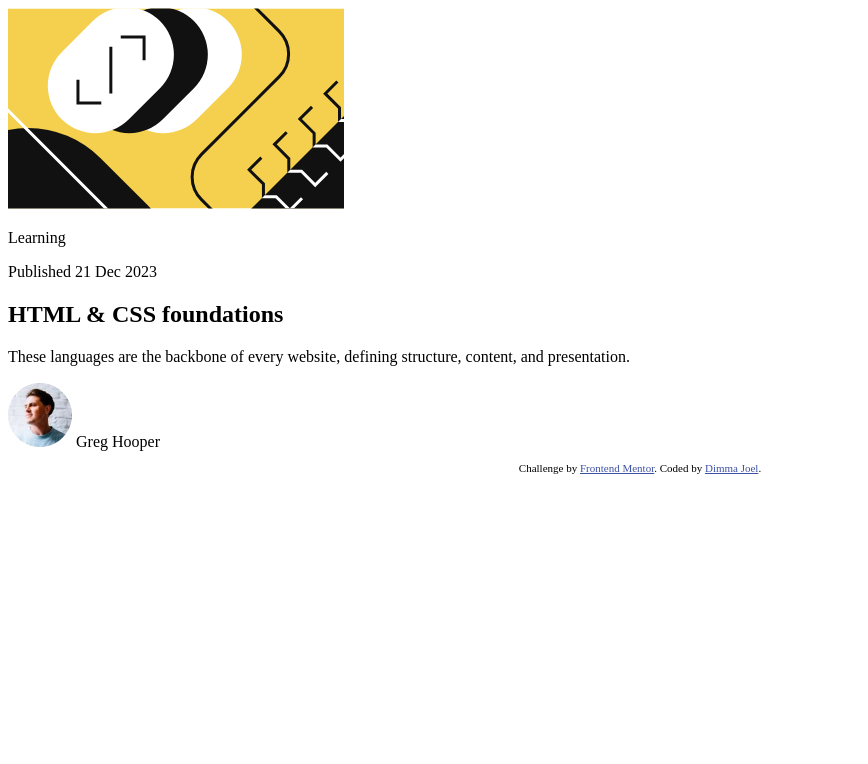
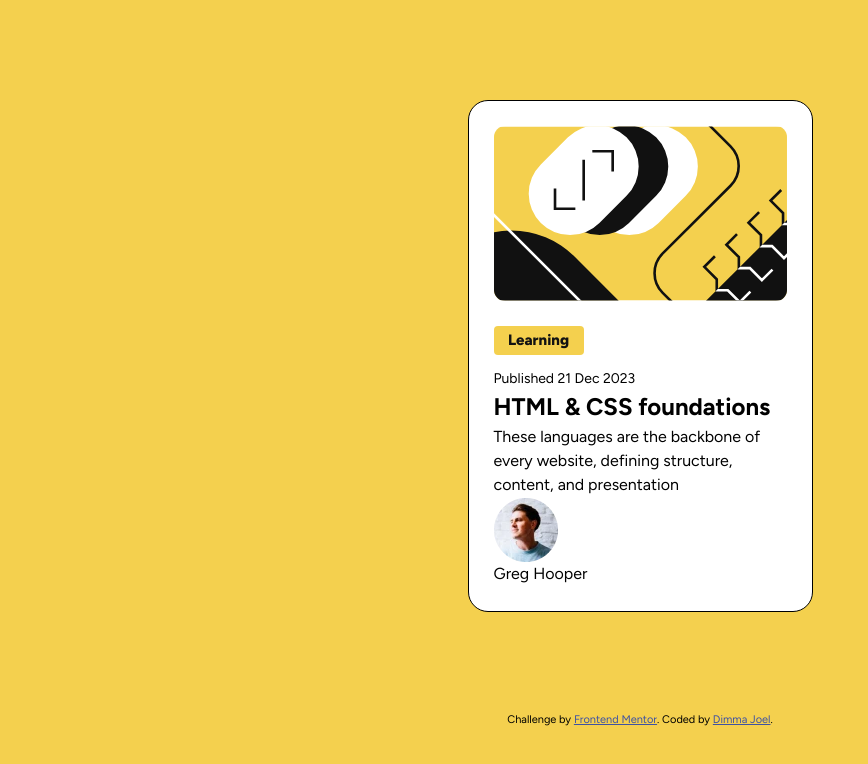
Before and after one commit to Dimma-Joel/frontend-mentor-challenges, a plain HTML site: page blog-preview-card-main/blog-preview-card-main/index.html in a window 1280 px wide. Shown: the whole page, without its empty margins (0-868 px from the left). Drawn offline with Linux system fonts and the light colour scheme.

Commit message:
Centered image

```diff
--- a/blog-preview-card-main/blog-preview-card-main/index.html
+++ b/blog-preview-card-main/blog-preview-card-main/index.html
@@ -12,23 +12,35 @@
       href="./assets/images/favicon-32x32.png"
     />
 
+    <link rel="preconnect" href="https://fonts.googleapis.com" />
+    <link rel="preconnect" href="https://fonts.gstatic.com" crossorigin />
+    <link
+      href="https://fonts.googleapis.com/css2?family=Figtree:ital,wght@0,300..900;1,300..900&display=swap"
+      rel="stylesheet"
+    />
+
     <title>Frontend Mentor | Blog preview card</title>
     <link rel="stylesheet" href="styles.css" />
   </head>
   <body>
     <main>
-      <img src="assets/images/illustration-article.svg" alt="" />
-      <p>Learning</p>
-      <p>Published 21 Dec 2023</p>
-      <h2>HTML & CSS foundations</h2>
+      <img
+        src="assets/images/illustration-article.svg"
+        alt="Main Image"
+        class="main-image"
+      />
+
+      <p class="learning">Learning</p>
+      <p class="publish-date">Published 21 Dec 2023</p>
+      <h2 class="course">HTML & CSS foundations</h2>
       <p>
         These languages are the backbone of every website, defining structure,
-        content, and presentation.
+        content, and presentation
       </p>
 
       <section>
-        <img src="assets/images/image-avatar.webp" alt="" />
-        <span>Greg Hooper</span>
+        <img src="assets/images/image-avatar.webp" alt="Author's Image" />
+        <p>Greg Hooper</p>
       </section>
     </main>
 
--- a/blog-preview-card-main/blog-preview-card-main/styles.css
+++ b/blog-preview-card-main/blog-preview-card-main/styles.css
@@ -1,3 +1,84 @@
+*,
+*::after,
+*::before {
+  box-sizing: border-box;
+}
+
+* {
+  margin: 0;
+}
+
+* {
+  line-height: 1.5;
+}
+
+img,
+picture,
+video,
+canvas,
+svg {
+  display: block;
+  max-width: 100%;
+}
+
+input,
+button,
+textarea,
+select {
+  font: inherit;
+}
+
+p,
+h1,
+h2,
+h3,
+h4,
+h5,
+h6 {
+  overflow-wrap: break-word;
+}
+
+p {
+  text-wrap: pretty;
+}
+
+body {
+  background-color: hsl(47, 88%, 63%);
+  font-family: "Figtree", sans-serif;
+}
+
+main {
+  width: 345px;
+  margin: 100px auto;
+  background-color: hsl(0, 0%, 100%);
+  padding: 25px;
+  border-radius: 20px;
+  border: 1px solid black;
+}
+
+.learning {
+  width: 90px;
+  margin-top: 25px;
+  text-align: center;
+  font-weight: 800;
+  font-size: 15px;
+  padding: 3px 5px 3px 5px;
+  border-radius: 4px;
+
+  background-color: hsl(47, 88%, 63%);
+  color: hsl(0, 0%, 7%);
+}
+
+.publish-date {
+  margin-top: 13px;
+  font-size: 14px;
+}
+
+.main-image {
+  width: 100%;
+  border-radius: 11px;
+}
+
 .attribution {
   font-size: 11px;
   text-align: center;
```
